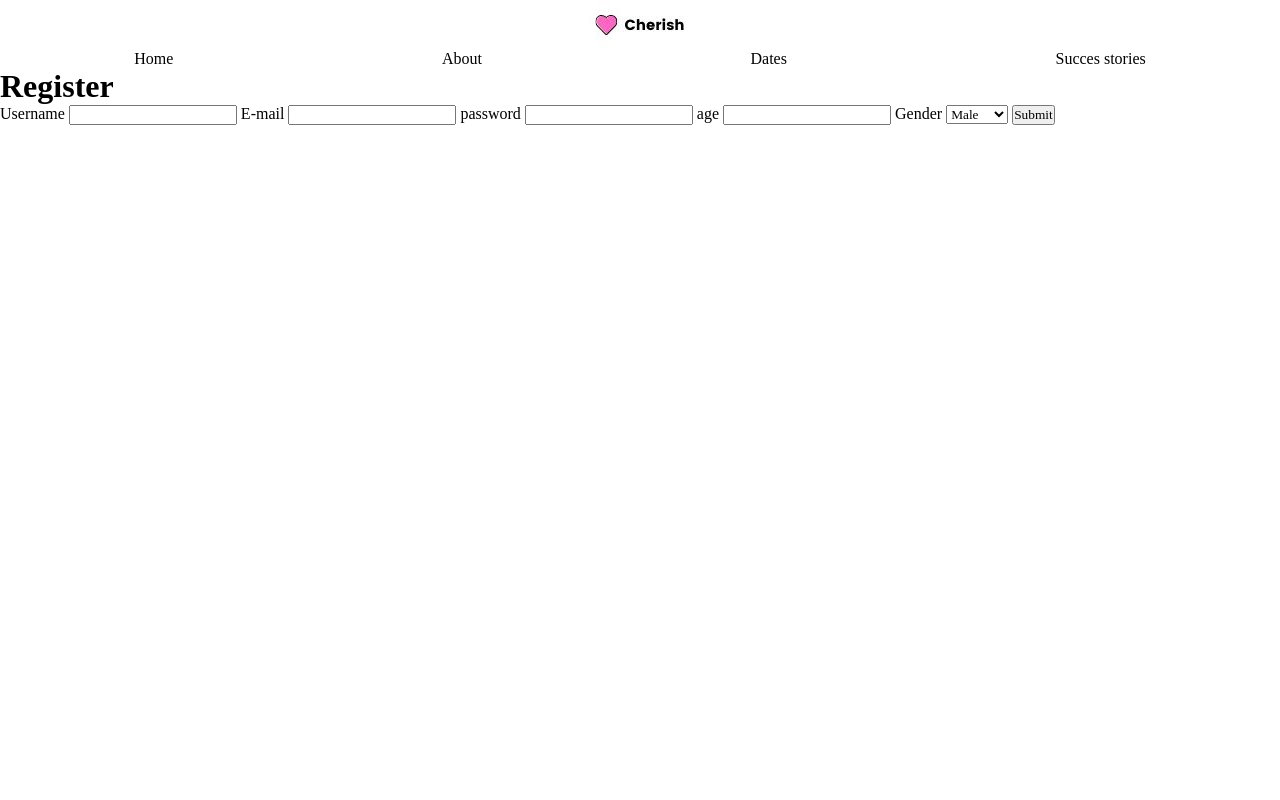
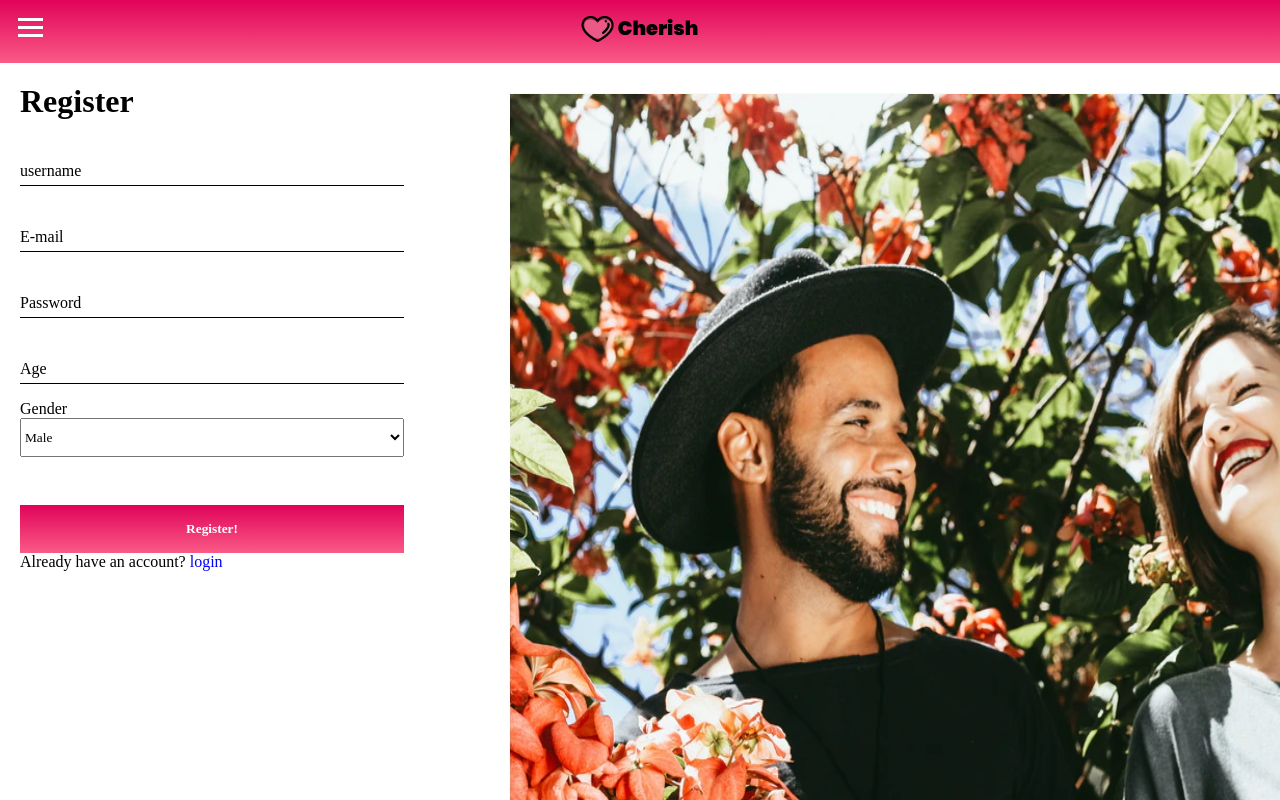
Before and after one commit to InjuMichorius/Cherish, a website: page static/register.html in a window 1280 px wide. Drawn offline with Linux system fonts and the light colour scheme.

Commit message:
First commit

```diff
--- a/static/index.html
+++ b/static/index.html
@@ -4,14 +4,20 @@
     <meta charset="UTF-8">
     <meta name="viewport" content="width=device-width, initial-scale=1.0">
     <link rel="stylesheet" href="style.css">
-    <link rel="shortcut icon" href="../static/images/heart.svg" type="image/x-icon">
+    <link rel="shortcut icon" href="../static/images/heart.png" type="image/x-icon">
     <title>Cherish | Home</title>
 </head>
 
 <body>
     <header>
         <nav>
-            <ul>
+            <div class="hamburger">
+                <div class="line1"></div>
+                <div class="line2"></div>
+                <div class="line3"></div>
+            </div>
+            <img src="../static/images/logo.png" alt="Logo of Cherish" class="logo">
+            <ul class="list">
                 <li><a href="">Home</a></li>
                 <li><a href="">About</a></li>
                 <li><a href="">Dates</a></li>
@@ -24,19 +30,27 @@
         <p>Dating is a stage of romantic relationships in humans whereby two people meet socially with the aim of each
             assessing the other's suitability as a prospective partner in an intimate relationship. It is a form of
             courtship, consisting of social activities done by the couple, either alone or with others.</p>
+        <h2>Login</h2>
+        <form action="">
+            <div class="invoer-veld">
+                <input type="email" name="email" required>
+                <label for="email" class="label-name">
+                    <span class="content-name">E-mail</span>
+                </label>
+            </div>
 
-        <form action="">
-            <label for="email">E-mail
-                <input type="email" name="email">
-            </label>
 
-            <label for="password">Password
-                <input type="password" name="password">
-            </label>
+            <div class="invoer-veld">
+                <input type="password" name="password" required>
+                <label for="password" class="label-name">
+                    <span class="content-name">Password</span>
+                </label>
+            </div>
             <input type="submit">
-            <span>Don't have an account?</span><a href="register.html">register</a>
+            <span>Don't have an account? </span><a href="register.html" class="intern">register</a>
         </form>
     </main>
+    <script src="../static/script.js"></script>
 </body>
 
 </html>
--- a/static/register.html
+++ b/static/register.html
@@ -4,7 +4,7 @@
     <meta charset="UTF-8">
     <meta name="viewport" content="width=device-width, initial-scale=1.0">
     <link rel="stylesheet" href="style.css">
-    <link rel="shortcut icon" href="../static/images/heart.svg" type="image/x-icon">
+    <link rel="shortcut icon" href="../static/images/heart.png" type="image/x-icon">
     <title>Cherish | Register</title>
 </head>
 
@@ -16,7 +16,7 @@
                 <div class="line2"></div>
                 <div class="line3"></div>
             </div>
-            <img src="../static/images/logo.jpg" alt="Logo of Cherish" class="logo">
+            <img src="../static/images/logo.png" alt="Logo of Cherish" class="logo">
             <ul class="list">
                 <li><a href="">Home</a></li>
                 <li><a href="">About</a></li>
@@ -27,30 +27,46 @@
     </header>
     <main>
         <h1>Register</h1>
-        <form action="">
-            <label for="">Username
-                <input type="text">
-            </label>
-            <label for="">E-mail
-                <input type="email">
-            </label>
-            <label for="">password
-                <input type="password">
-            </label>
-            <label for="age">age
-                <input type="number" name="age">
-            </label>
+            <div class="invoer-veld">
+                <input type="text" name="username" maxlength="20" required>
+                <label for="username" class="label-name">
+                    <span class="content-name">username</span>
+                </label>
+            </div>
+
+            <div class="invoer-veld">
+                <input type="email" name="email" required>
+                <label for="email" class="label-name">
+                    <span class="content-name">E-mail</span>
+                </label>
+            </div>
+
+
+            <div class="invoer-veld">
+                <input type="password" name="password" required>
+                <label for="password" class="label-name">
+                    <span class="content-name">Password</span>
+                </label>
+            </div>
+
+            <div class="invoer-veld">
+                <input type="number" name="age" required>
+                <label for="age" class="label-name">
+                    <span class="content-name">Age</span>
+                </label>
+            </div>
+
             <label for="gender">Gender
-                <select name="gender">
+                <select name="gender" required>
                     <option value="male">Male</option>
                     <option value="female">Female</option>
                     <option value="secret">Secret</option>
                 </select>
             </label>
-            <input type="submit">
-        </form>
+            <input type="submit" value="Register!">
+            <span>Already have an account? </span><a href="index.html" class="intern">login</a>
     </main>
-    <script src="../statc/script.js"></script>
+    <script src="../static/script.js"></script>
 </body>
 
 </html>
--- a/static/script.js
+++ b/static/script.js
@@ -3,10 +3,56 @@
 /*eslint 'no-console':0*/
 
 const menuButton = document.querySelector(".hamburger");
+const line1 = document.querySelector(".line1");
+const line2 = document.querySelector(".line2");
+const line3 = document.querySelector(".line3");
 const ul = document.querySelector(".list");
 
+const bgColorArray = ['./images/bg/1.jpg', './images/bg/2.jpg', './images/bg/3.jpg', './images/bg/4.jpg'],
+    selectBG = bgColorArray[Math.floor(Math.random() * bgColorArray.length)];
+
+if (window.innerWidth > 1000) {
+    document.body.style.background = 'url(' + selectBG + ') no-repeat center center fixed';
+} else {
+    document.body.style.background = 'none'
+}
+
+menuButton.style.display = "block"
+menuButton.style.position = "fixed"
+menuButton.style.cursor = "pointer"
+menuButton.style.top = "0.8rem"
+menuButton.style.left = "0.8rem"
+
+line1.style.backgroundColor = 'white'
+line1.style.width = '25px'
+line1.style.height = '3px'
+line1.style.margin = '5px'
+
+line2.style.backgroundColor = 'white'
+line2.style.width = '25px'
+line2.style.height = '3px'
+line2.style.margin = '5px'
+
+line3.style.backgroundColor = 'white'
+line3.style.width = '25px'
+line3.style.height = '3px'
+line3.style.margin = '5px'
+
+ul.style.display = "block"
+ul.style.width = "100%"
+ul.style.height = "7rem"
+ul.style.textAlign = "center"
+ul.style.position = "fixed"
+ul.style.backgroundColor = "#E00359"
+ul.style.transform = "translateX(-100%)"
+ul.style.zIndex = "100"
+
 menuButton.addEventListener("click", function () {
-    ul.classList.toggle("active");
-});
+    if (ul.style.transform === "translateX(0%)") {
+        ul.style.transform = "translateX(-100%)";
+    } else {
+        ul.style.transform = "translateX(0%)";
+    }
+})
 
 console.log("test");
--- a/static/style.css
+++ b/static/style.css
@@ -13,15 +13,119 @@
 img.logo{
     display: block;
     margin: auto;
+    padding: 1rem 0;
 }
 
 ul{
     display: flex;
     list-style-type: none;
     justify-content: space-around;
+    padding-bottom: 1rem;
 }
 
 a:visited, a{
-    color: black;
+    color: white;
     text-decoration: none;
 }
+
+a.intern{
+    color: blue;
+}
+
+header{
+    background: linear-gradient(var(--primairy), var(--secondairy));
+}
+
+main{
+    background-color: white;
+    border-radius: 6px;
+    margin: 20px;
+}
+
+h1{
+    margin-bottom: 1rem;
+}
+
+select{
+    width: 100%;
+    padding: 10px 0;
+    margin-bottom: 1rem;
+}
+
+input[type="submit"]{
+    margin-top: 2rem;
+    background: linear-gradient(var(--primairy), var(--secondairy));
+    color: white;
+    padding: 1rem;
+    font-weight: bold;
+    border: none;
+    width: 100%;
+}
+
+p{
+    margin-bottom: 2rem;
+}
+
+.invoer-veld{
+    position: relative;
+    height: 50px;
+    overflow: hidden;
+    margin-bottom: 1rem;
+}
+
+.invoer-veld input{
+    width: 100%;
+    height: 100%;
+    color: black;
+    padding-top: 20px;
+    border: none;
+}
+
+.invoer-veld label{
+    position: absolute;
+    bottom: 0px;
+    left: 0%;
+    width: 100%;
+    height: 100%;
+    pointer-events: none;
+    border-bottom: 1px solid black;
+}
+
+.invoer-veld label::after{
+    content: "";
+    position: absolute;
+    left: 0px;
+    bottom: -1px;
+    height: 100%;
+    width: 100%;
+    border-bottom: 3px solid var(--primairy);
+    transform: translateX(-100%);
+    transition: all 0.3s ease;
+}
+
+.content-name{
+    position: absolute;
+    bottom: 5px;
+    left: 0px;
+    transition: all 0.3s ease;
+}
+
+.invoer-veld input:focus + .label-name .content-name,
+.invoer-veld input:valid + .label-name .content-name{
+    transform: translateY(-110%);
+    font-size: 14px;
+    color: var(--primairy);
+}
+
+.invoer-veld input:focus + .label-name::after, .invoer-veld input:valid + .label-name::after{
+    transform: translateX(0%);
+}
+
+@media screen and (min-width: 1000px) {
+    body{
+        font-family: 'poppins';
+    }
+    main{
+        width: 30%;
+    }
+}
```
Also changed, not shown: static/images/bg/1.jpg (added), static/images/bg/2.jpg (added), static/images/bg/3.jpg (added), static/images/bg/4.jpg (added), static/images/heart.png (added), static/images/heart.svg (deleted), static/images/logo.jpg (deleted), static/images/logo.png (added).
